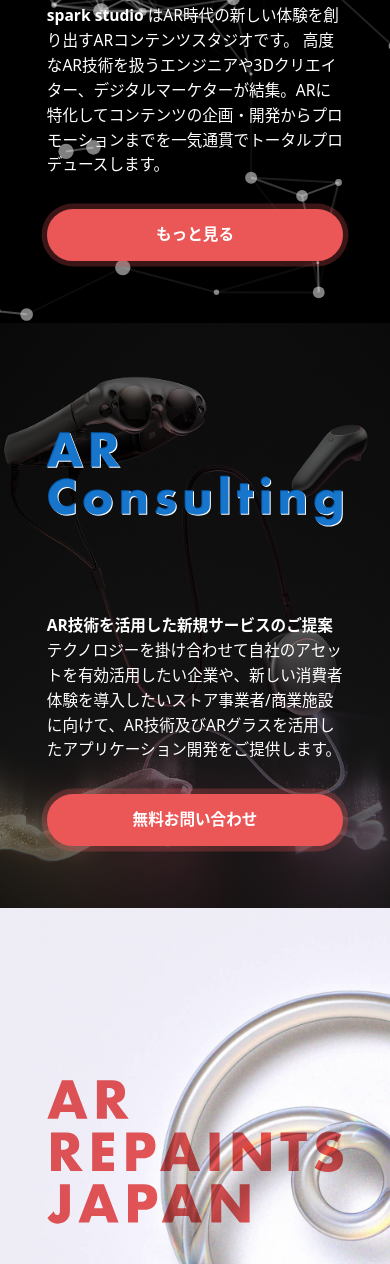
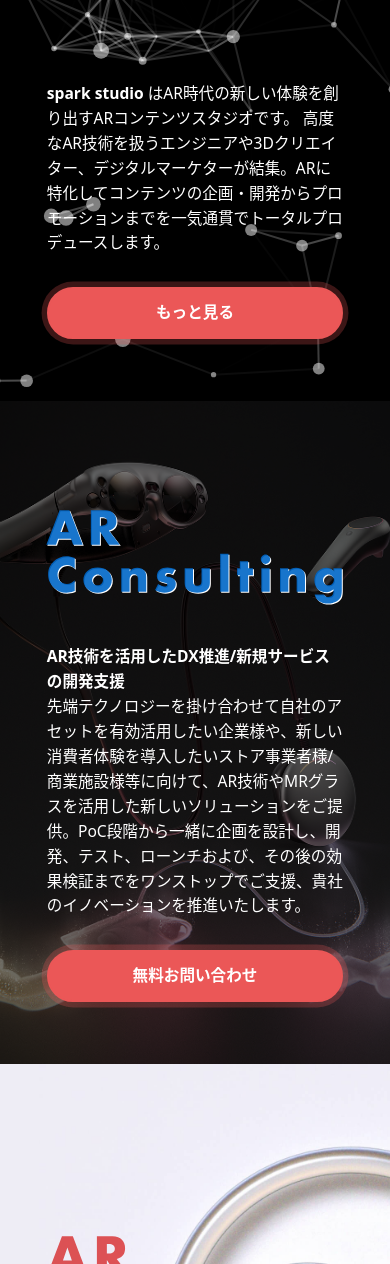
Before and after one commit to oneplanet-org/corporate-website, a plain HTML site: page index.html in a window 390 px wide. Shown: the part 1590-2854 px from the top of the page. Drawn offline with Linux system fonts and the light colour scheme.

Commit message:
update text

```diff
--- a/css/style.css
+++ b/css/style.css
@@ -1491,7 +1491,7 @@
 .service-block {
     position: relative;
     width: 100vw;
-    height: 150vw;
+    height: 170vw;
     float: none;
 }
 
@@ -1525,7 +1525,7 @@
     background-size: 100vw, 100vw;
 }
 .sb-consulting {
-    background-size: 150vw, 150vw;
+    background-size: 170vw, 170vw;
 }
 
 .sb-aml {
--- a/index.html
+++ b/index.html
@@ -161,8 +161,8 @@
                 </div>
                 <h3>
 
-                  <b>AR技術を活用した新規サービスのご提案</b><br>
-                  テクノロジーを掛け合わせて自社のアセットを有効活用したい企業や、新しい消費者体験を導入したいストア事業者/商業施設に向けて、AR技術及びARグラスを活用したアプリケーション開発をご提供します。
+                  <b>AR技術を活用したDX推進/新規サービスの開発支援</b><br>
+                  先端テクノロジーを掛け合わせて自社のアセットを有効活用したい企業様や、新しい消費者体験を導入したいストア事業者様/商業施設様等に向けて、AR技術やMRグラスを活用した新しいソリューションをご提供。PoC段階から一緒に企画を設計し、開発、テスト、ローンチおよび、その後の効果検証までをワンストップでご支援、貴社のイノベーションを推進いたします。
 
                 <a class="op_action js_scrollTo" href="https://studio.1planet.co.jp/" target="_blank" data-scrollTarget="#contact">無料お問い合わせ</a>
                 </h3>
```
